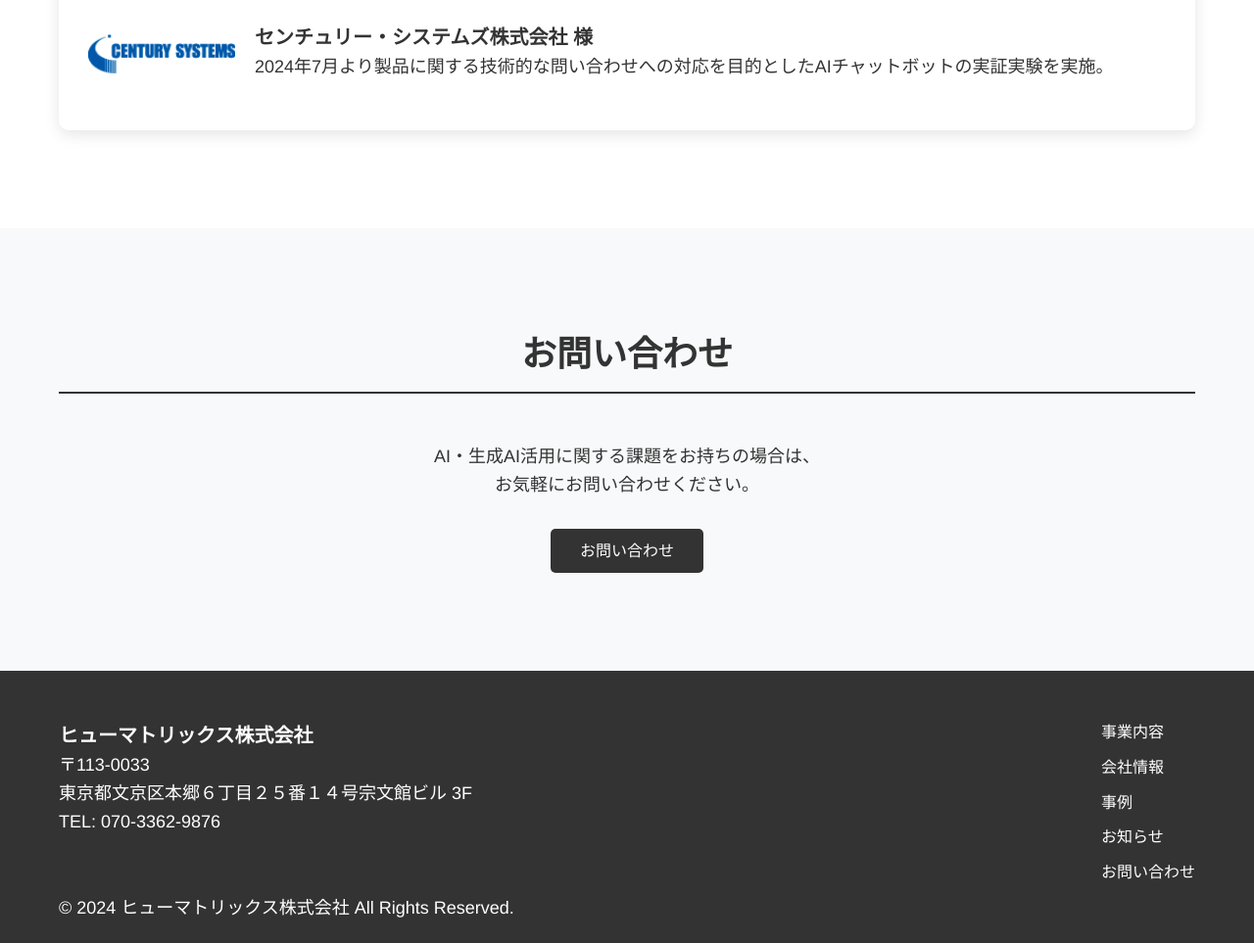
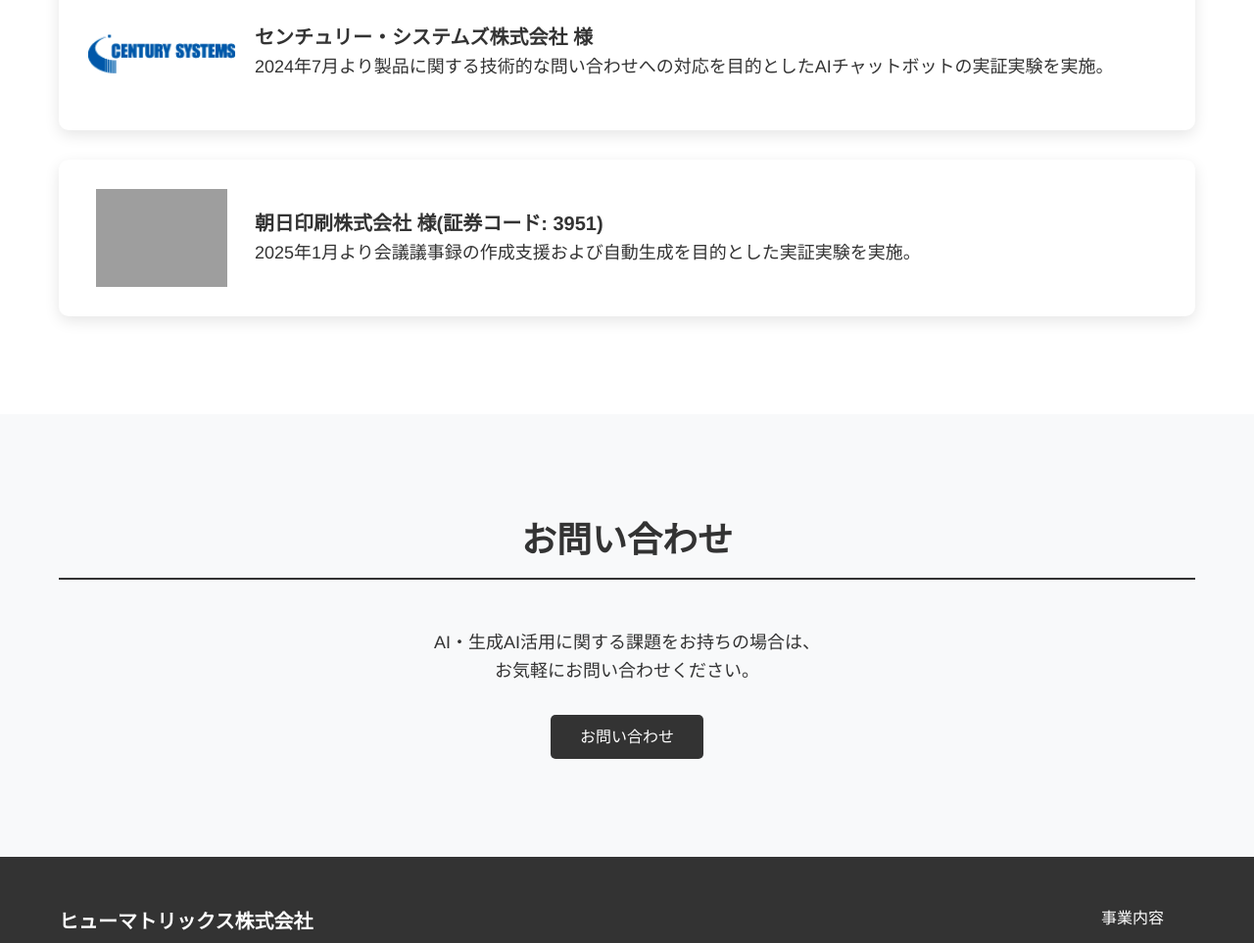
Before and after one commit to humatrix-ai/humatrix-homepage, a Gatsby site: page / in a window 1280 px wide. Shown: the part 1795-2758 px from the top of the page at 98% size. Built offline with nearby package versions, Linux system fonts and the light colour scheme; Gatsby itself is replaced by a stand-in of ours; grey boxes are pictures that could not be loaded.

Commit message:
20250203-asahiinsatu

```diff
--- a/src/components/achievements.js
+++ b/src/components/achievements.js
@@ -3,6 +3,7 @@
 import "../styles/all.css"
 import "../styles/achievements.css"
 import Logo_cs from "../../static/century-systems-logo.gif"
+import Logo_ai from "/../../static/Asahi-Insatu-logo.png"
 
 export default function Achievements() {
     return (
@@ -18,6 +19,13 @@
                                 <p>2024年7月より製品に関する技術的な問い合わせへの対応を目的としたAIチャットボットの実証実験を実施。</p>
                             </div>
                         </div>
+                        <div class="achievement-item">
+                            <img src={Logo_ai} alt="顧客ロゴ2"></img>
+                            <div>
+                                <h3>朝日印刷株式会社 様(証券コード: 3951)</h3>
+                                <p>2025年1月より会議議事録の作成支援および自動生成を目的とした実証実験を実施。</p>
+                            </div>
+                        </div>
                     </div>
                 </div>
             </section>
```
Also changed, not shown: static/Asahi-Insatu-logo.png (added).
